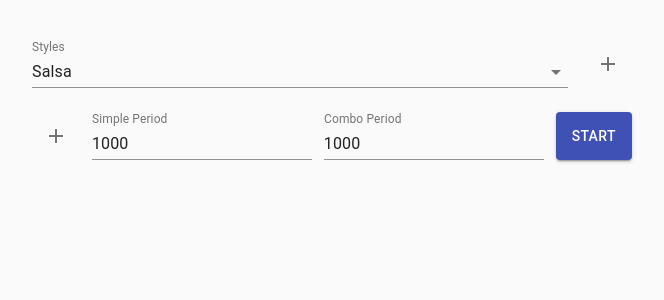
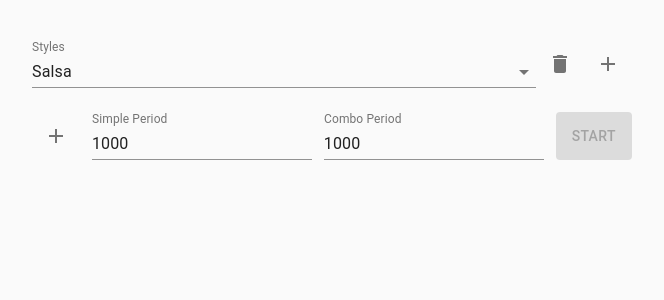
Before and after one commit to kamirov/repeater, a React (Create React App) app: page / in a window 1280 px wide. Shown: the top 300 px of the page, without its empty margins (308-972 px from the left). Built offline with nearby package versions, Linux system fonts and the light colour scheme.

Commit message:
Add style creation and removal

```diff
--- a/src/index.scss
+++ b/src/index.scss
@@ -38,8 +38,12 @@ code {
   display: flex;
   justify-content: space-between;
 
+  .buttons-container {
+    display: flex;
+    justify-content: space-between;
+  }
+
   .add-icon {
-    margin-left: 1rem;
   }
 
 }
--- a/src/modules/AppView.tsx
+++ b/src/modules/AppView.tsx
@@ -78,6 +78,7 @@ export default function AppView() {
                     items={styleState.styles}
                     activeItemId={styleState.activeStyleId}
                     onClickAdd={addNewStyle}
+                    onRemove={removeStyle}
                 />
 
                 <SelectionBar
@@ -87,6 +88,7 @@ export default function AppView() {
                     onComboPeriodChange={handleComboPeriodChange}
                     onSimplePeriodChange={handleSimplePeriodChange}
                     onToggleSelection={toggleAnnouncements}
+                    toggleIsDisabled={learningMoves.length === 0 && learnedMoves.length === 0}
                     onClickAdd={(moveType) => addNewMove(styleState.activeStyleId, moveType)}
                 />
 
@@ -112,9 +114,29 @@ export default function AppView() {
     </Root>
 
 
+    function removeStyle(styleId: string) {
+
+        const remainingStyles = styleState.styles.filter(s => s.id !== styleId)
+
+        if (!remainingStyles.length) {
+            throw new Error(`Cannot remove a style when there is only one left`)
+        }
+
+        dispatch(StyleRedux.setActiveStyle(remainingStyles[0]))
+
+        const style = styleState.styles.find(s => s.id === styleId)
+
+        if (typeof style === 'undefined') {
+            throw new Error(`Couldn't find style with id '${styleId}'`)
+        }
+
+        dispatch(StyleRedux.removeStyle(style))
+        dispatch(MoveRedux.removeMovesBelongingToStyle(style))
+
+    }
+
     function addNewStyle(name: string) {
         const style = StyleService.createEmptyStyle(name)
-        console.log('style', style)
         dispatch(StyleRedux.addStyle(style))
     }
 
@@ -162,7 +184,13 @@ export default function AppView() {
     }
 
     function handleStyleChange(styleId: string) {
-        dispatch(StyleRedux.setActiveStyleId(styleId))
+        const style = styleState.styles.find(s => s.id === styleId)
+
+        if (typeof style === 'undefined') {
+            throw new Error("Could not find style while changing")
+        }
+
+        dispatch(StyleRedux.setActiveStyle(style))
 
         setIsTimerEnabled(false)
     }
--- a/src/modules/move/MoveRedux.ts
+++ b/src/modules/move/MoveRedux.ts
@@ -1,6 +1,7 @@
 import {Dispatch} from 'redux'
 import {Action} from "../../redux/redux.types";
 import {Move, MoveType} from "./move.types";
+import {Style} from "../style/style.types";
 
 export type MoveState = {
     learningMoves: Move[]
@@ -22,6 +23,8 @@ export default {
     deleteLearningMove,
     deleteLearnedMove,
 
+    removeMovesBelongingToStyle,
+
     reducer
 }
 
@@ -39,7 +42,8 @@ const actions = {
     setActiveMoveType: 'move/setActiveMoveType',
     addLearningMove: 'move/addLearningMove',
     deleteLearningMove: 'move/deleteLearningMove',
-    deleteLearnedMove: 'move/deleteLearnedMove'
+    deleteLearnedMove: 'move/deleteLearnedMove',
+    removeMovesBelongingToStyle: 'move/removeMovesBelongingToStyle'
 }
 
 function updateMove(move: Move) {
@@ -74,6 +78,15 @@ function deleteLearnedMove(move: Move) {
         dispatch({
             type: actions.deleteLearnedMove,
             payload: move.id
+        })
+    }
+}
+
+function removeMovesBelongingToStyle(style: Style) {
+    return (dispatch: Dispatch) => {
+        dispatch({
+            type: actions.removeMovesBelongingToStyle,
+            payload: style
         })
     }
 }
@@ -178,6 +191,13 @@ function reducer(state = initialState, action: Action): MoveState {
                     ...state.learnedMoves.filter(m => m.id !== action.payload)
                 ]
             }
+        case actions.removeMovesBelongingToStyle:
+            const style: Style = action.payload
+            return {
+                ...state,
+                learnedMoves: state.learnedMoves.filter(m => m.styleId !== style.id),
+                learningMoves: state.learningMoves.filter(m => m.styleId !== style.id),
+            }
         case actions.updateMove:
             const move = action.payload as Move
 
--- a/src/modules/selection/SelectionBar.tsx
+++ b/src/modules/selection/SelectionBar.tsx
@@ -9,6 +9,7 @@ type Props = {
     onToggleSelection: () => void
     onClickAdd: (moveType: MoveType) => void
 
+    toggleIsDisabled: boolean
     simplePeriod: number
     comboPeriod: number
     buttonText: string
@@ -55,7 +56,7 @@ function SelectionBar(props: Props) {
                 shrink: true,
             }}
         />
-        <Button variant="contained" color="primary" onClick={props.onToggleSelection}>
+        <Button variant="contained" color="primary" onClick={props.onToggleSelection} disabled={props.toggleIsDisabled}>
             {props.buttonText}
         </Button>
     </div>
--- a/src/modules/style/StyleFilter.tsx
+++ b/src/modules/style/StyleFilter.tsx
@@ -1,7 +1,19 @@
 import * as React from "react";
-import {Button, FormControl, IconButton, InputLabel, MenuItem, Popover, Select, TextField} from "@material-ui/core";
+import {
+    Button, Dialog, DialogActions, DialogContent, DialogContentText,
+    DialogTitle,
+    FormControl,
+    IconButton,
+    InputLabel,
+    MenuItem,
+    Popover,
+    Select,
+    TextField
+} from "@material-ui/core";
 import {Style} from "./style.types";
 import AddIcon from "@material-ui/icons/Add";
+import DeleteIcon from '@material-ui/icons/Delete';
+
 import {useState} from "react";
 
 type Props = {
@@ -9,6 +21,7 @@ type Props = {
     items: Style[]
     activeItemId: string
     onClickAdd: (styleName: string) => void
+    onRemove: (styleId: string) => void
 
     id?: string
     className?: string
@@ -17,7 +30,15 @@ type Props = {
 function StyleFilter(props: Props) {
 
     const [anchorEl, setAnchorEl] = useState<HTMLButtonElement | null>(null);
+
+    const [dialogOpen, setDialogOpen] = React.useState(false);
+
     const [newStyleName, setNewStyleName] = useState("")
+
+    const activeStyle = props.items.find(i => i.id === props.activeItemId)
+    if (typeof activeStyle === 'undefined') {
+        throw new Error(`Couldn't find active style`)
+    }
 
     const handleChange = (event: any) => {
         if (typeof props.onChange !== 'undefined') {
@@ -25,6 +46,14 @@ function StyleFilter(props: Props) {
             props.onChange(id)
         }
     }
+
+    const handleDialogOpen = () => {
+        setDialogOpen(true);
+    };
+
+    const handleDialogClose = () => {
+        setDialogOpen(false);
+    };
 
     const handlePopoverOpen = (event: React.MouseEvent<HTMLButtonElement>) => {
         setAnchorEl(event.currentTarget);
@@ -39,6 +68,11 @@ function StyleFilter(props: Props) {
         setNewStyleName("")
 
         handlePopoverClose()
+    }
+
+    const handleRemoval = () => {
+        props.onRemove(activeStyle.id)
+        handleDialogClose()
     }
 
     const menuItems = props.items.map(i => <MenuItem value={i.id} key={i.id}>{i.name}</MenuItem>)
@@ -72,6 +106,29 @@ function StyleFilter(props: Props) {
         </Button>
     </Popover>
 
+    const deleteDialog = <Dialog
+        open={dialogOpen}
+        onClose={handleDialogClose}
+    >
+        <DialogTitle id="delete-dialog-title">Remove {activeStyle.name}?</DialogTitle>
+        <DialogContent>
+            <DialogContentText id="delete-dialog-description">
+                Removing this style will remove all its moves forever.
+            </DialogContentText>
+        </DialogContent>
+        <DialogActions>
+            <Button onClick={handleDialogClose} color="primary">
+                Cancel
+            </Button>
+            <Button onClick={handleRemoval} color="primary" autoFocus>
+                Remove
+            </Button>
+        </DialogActions>
+    </Dialog>
+
+    const deleteIsDisabled = props.items.length === 1
+    const deleteTitle = 'Remove style'
+
     return <div id={props.id} className={`${props.className} style-list-container`}>
         <FormControl fullWidth>
             <InputLabel>Styles</InputLabel>
@@ -83,10 +140,16 @@ function StyleFilter(props: Props) {
                 {menuItems}
             </Select>
         </FormControl>
-        <IconButton aria-label="add" className="add-icon" onClick={handlePopoverOpen}>
-            <AddIcon />
-        </IconButton>
+        <div className="buttons-container">
+            <IconButton aria-label="delete" className="delete-icon" onClick={handleDialogOpen} disabled={deleteIsDisabled} title={deleteTitle}>
+                <DeleteIcon />
+            </IconButton>
+            <IconButton aria-label="add" className="add-icon" onClick={handlePopoverOpen} title={"Add new style"}>
+                <AddIcon />
+            </IconButton>
+        </div>
         {addPopover}
+        {deleteDialog}
     </div>
 }
 
--- a/src/modules/style/StyleRedux.ts
+++ b/src/modules/style/StyleRedux.ts
@@ -9,9 +9,10 @@ export type StyleState = {
 
 export default {
     setStyles,
-    setActiveStyleId,
+    setActiveStyle,
 
     addStyle,
+    removeStyle,
 
     reducer
 }
@@ -35,7 +36,8 @@ const initialState: StyleState = {
 const actions = {
     setStyles: 'style/setStyles',
     addStyle: 'style/addStyle',
-    setActiveStyleId: 'style/setActiveStyleId',
+    removeStyle: 'style/removeStyle',
+    setActiveStyle: 'style/setActiveStyle',
 }
 
 function addStyle(style: Style) {
@@ -47,6 +49,14 @@ function addStyle(style: Style) {
     }
 }
 
+function removeStyle(style: Style) {
+    return (dispatch: Dispatch) => {
+        dispatch({
+            type: actions.removeStyle,
+            payload: style
+        })
+    }
+}
 
 function setStyles(styles: Style[]) {
     return (dispatch: Dispatch) => {
@@ -57,12 +67,12 @@ function setStyles(styles: Style[]) {
     }
 }
 
-function setActiveStyleId(id: string) {
+function setActiveStyle(style: Style) {
     return (dispatch: Dispatch) => {
 
         dispatch({
-            type: actions.setActiveStyleId,
-            payload: id
+            type: actions.setActiveStyle,
+            payload: style
         })
     }
 }
@@ -77,15 +87,23 @@ function reducer(state = initialState, action: Action): StyleState {
                     ...state.styles,
                 ]
             }
+        case actions.removeStyle:
+            const styleToRemove: Style = action.payload
+
+            return {
+                ...state,
+                styles: state.styles.filter(s => s.id !== styleToRemove.id)
+            }
         case actions.setStyles:
             return {
                 ...state,
                 styles: action.payload
             }
-        case actions.setActiveStyleId:
+        case actions.setActiveStyle:
+            const style: Style = action.payload
             return {
                 ...state,
-                activeStyleId: action.payload
+                activeStyleId: style.id
             }
         default:
             return state
```
